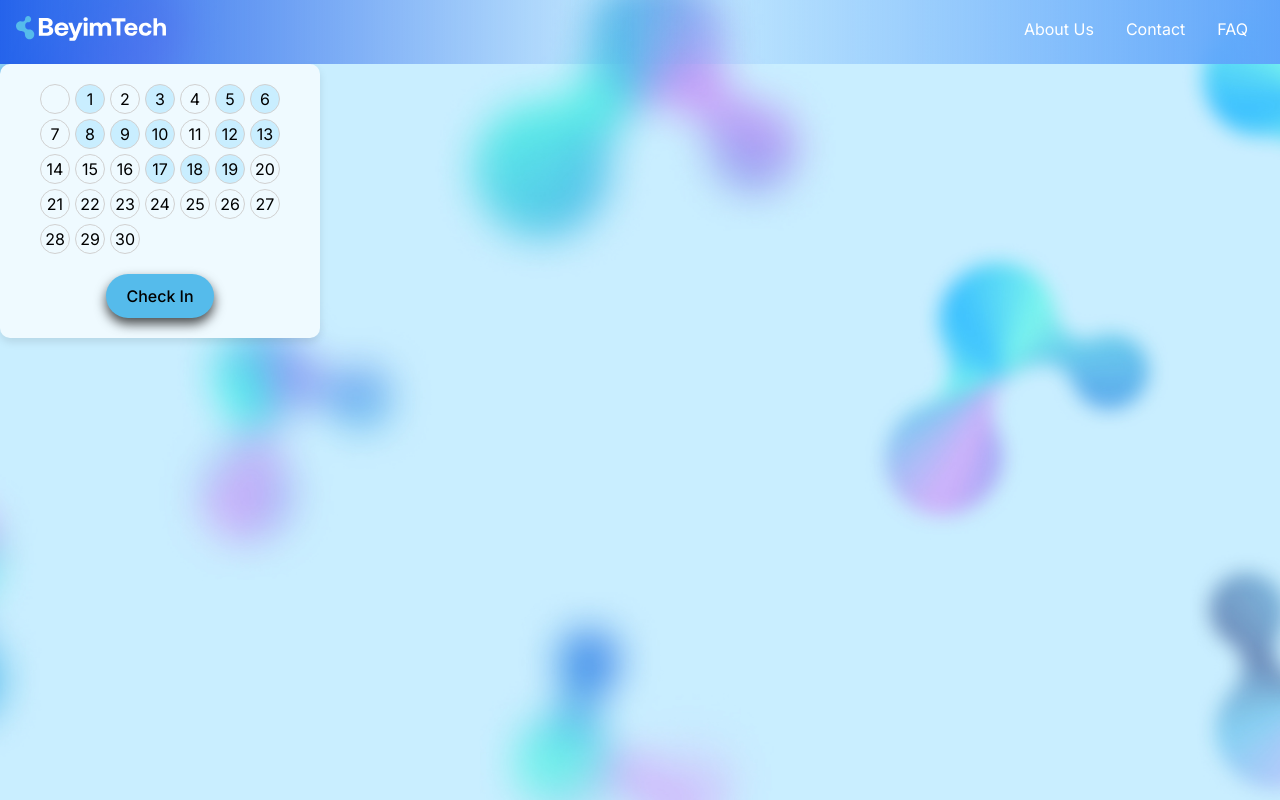
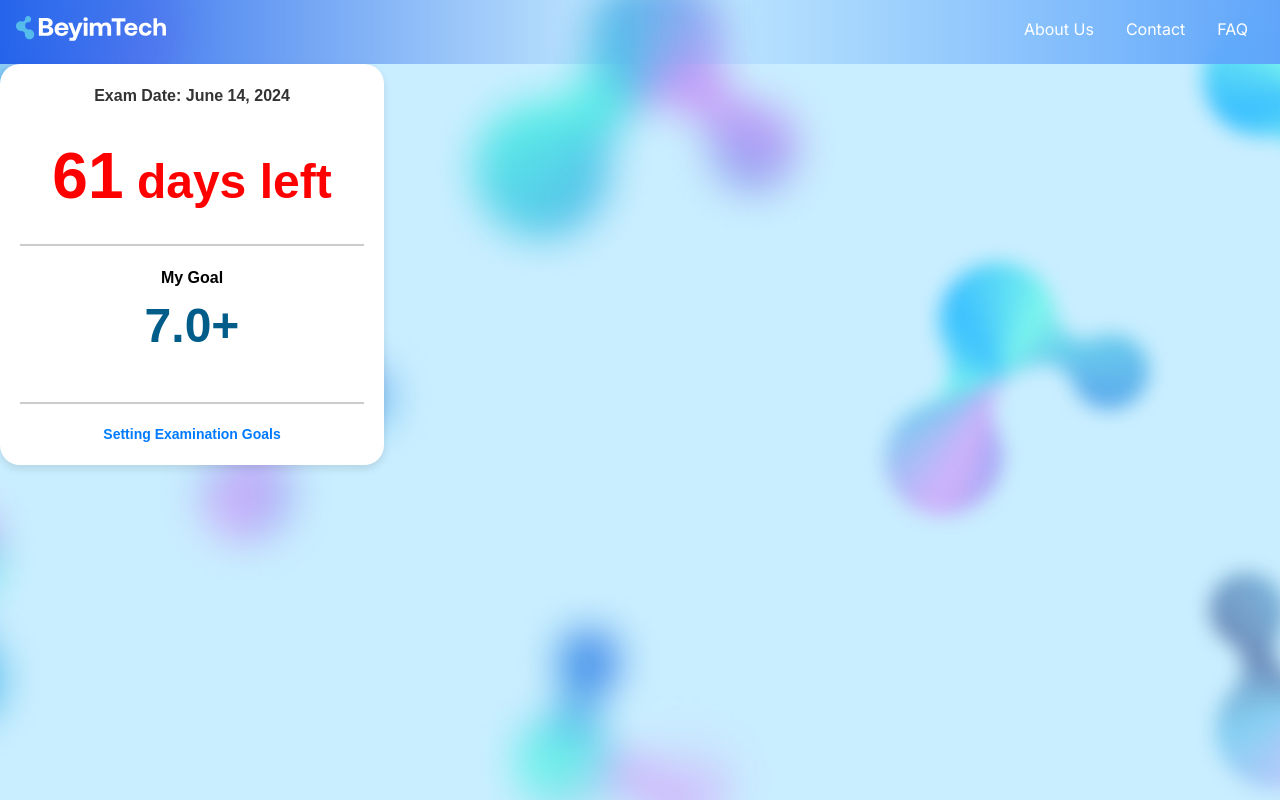
Before and after one commit to aqbotash/smart-stats-front, a Next.js app: page /studentpage in a window 1280 px wide. Built offline with nearby package versions, Linux system fonts and the light colour scheme.

Commit message:
Update student page, add ExamCountdown component and styles

```diff
--- a/src/app/studentpage/page.tsx
+++ b/src/app/studentpage/page.tsx
@@ -1,12 +1,13 @@
 import Navbar from "@/components/Navbar"
 import UserProfile from "@/components/UserProfile";
 import Calendar from "@/components/Calendar";
+import ExamCountdown from "@/components/ExamCount";
 
 export default function Home() {
     return (
         <>
         <Navbar />
-        <Calendar />
+        <ExamCountdown />
         </>
     );
 
--- /dev/null
+++ b/src/components/ExamCount.js
@@ -0,0 +1,32 @@
+
+import React from 'react';
+import styles from './ExamCountdown.module.css';
+
+const ExamCountdown = () => {
+  const examDate = new Date('June 14, 2024 00:00:00');
+  const today = new Date();
+  const timeLeft = examDate - today;
+  const daysLeft = Math.round(timeLeft / (1000 * 60 * 60 * 24));
+
+  const goalScore = "7.0";
+
+  return (
+    <div className={styles.container}>
+      <div className={styles.header}>Exam Date: {examDate.toLocaleDateString('en-US', { year: 'numeric', month: 'long', day: 'numeric' })}</div>
+      <div className={styles.daysLeft}>
+        <span className={styles.number}>{daysLeft}</span> days left
+      </div>
+      <div className={styles.divider}></div>
+      <div className={styles.goal}>
+        My Goal
+        <div className={styles.goalScore}>{goalScore}+</div>
+      </div>
+      <div className={styles.divider}></div>
+      <div className={styles.footer}>
+        <a href="#setting-goals">Setting Examination Goals</a>
+      </div>
+    </div>
+  );
+};
+
+export default ExamCountdown;
--- /dev/null
+++ b/src/components/ExamCountdown.module.css
@@ -0,0 +1,56 @@
+/* ExamCountdown.module.css */
+.container {
+    border-radius: 20px;
+    width: 30%;
+    box-shadow: 0 4px 8px rgba(0, 0, 0, 0.1);
+    padding: 20px;
+    background-color: white;
+    display: flex;
+    flex-direction: column;
+    align-items: center;
+    font-weight: 600;
+    font-family: 'Poppins', sans-serif; /* Or your preferred font */
+  }
+
+  .header {
+    color: #333;
+    margin-bottom: 20px;
+  }
+
+  .daysLeft {
+    color: #ff0000; /* Red color for the number of days left */
+    font-size: 48px; /* Large font size for emphasis */
+    font-weight: bold;
+  }
+
+  .number {
+    font-size: 64px; /* Even larger font size for the number */
+    color: #ff0000; /* Same red color */
+  }
+
+  .divider {
+    height: 2px;
+    background-color: #ccc;
+    width: 100%;
+    margin: 20px 0;
+  }
+
+  .goal {
+    text-align: center;
+    margin-bottom: 20px;
+  }
+
+  .goalScore {
+    font-size: 48px;
+    color: #005C88;
+  }
+
+  .footer {
+    font-size: 14px;
+    color: #007bff;
+  }
+
+  .footer a {
+    text-decoration: none;
+    color: inherit;
+  }
```
